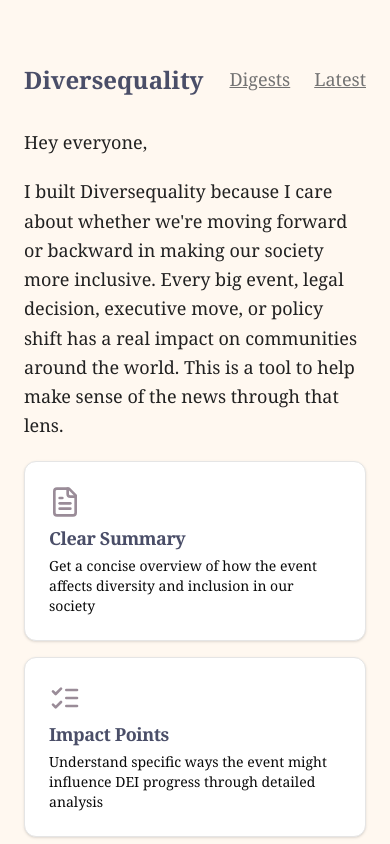
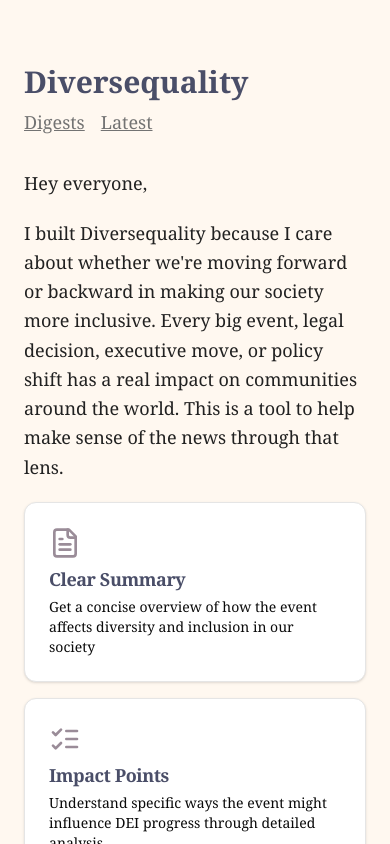
Before and after one commit to vpukhanov/diversequality, a Next.js app: page / in a window 390 px wide. Shown: the top 844 px of the page. Built offline with nearby package versions, Linux system fonts and the light colour scheme; no server answers; what @openrouter/ai-sdk-provider would draw is missing.

Commit message:
fix: wrap menu to second line on mobile

```diff
--- a/components/header.tsx
+++ b/components/header.tsx
@@ -12,7 +12,7 @@ export default function Header({ isLink, isH1 }: Props) {
   const titleContent = (
     <TitleTag
       className={
-        "flex items-center gap-2 text-2xl font-bold text-accent-foreground md:text-3xl"
+        "flex items-center gap-2 text-3xl font-bold text-accent-foreground"
       }
     >
       {isLink && <Home className="h-6 w-6" />}
@@ -21,7 +21,7 @@ export default function Header({ isLink, isH1 }: Props) {
   );
 
   return (
-    <header className="mb-8 flex w-full items-center justify-between">
+    <header className="mb-8 flex w-full flex-col gap-2 sm:flex-row sm:items-center sm:justify-between sm:gap-4">
       {isLink ? (
         <Link href="/" className="group">
           {titleContent}
@@ -31,7 +31,7 @@ export default function Header({ isLink, isH1 }: Props) {
       )}
 
       <nav>
-        <ul className="flex items-center gap-6">
+        <ul className="flex items-center gap-4">
           <li>
             <Link
               href="/digests"
```
